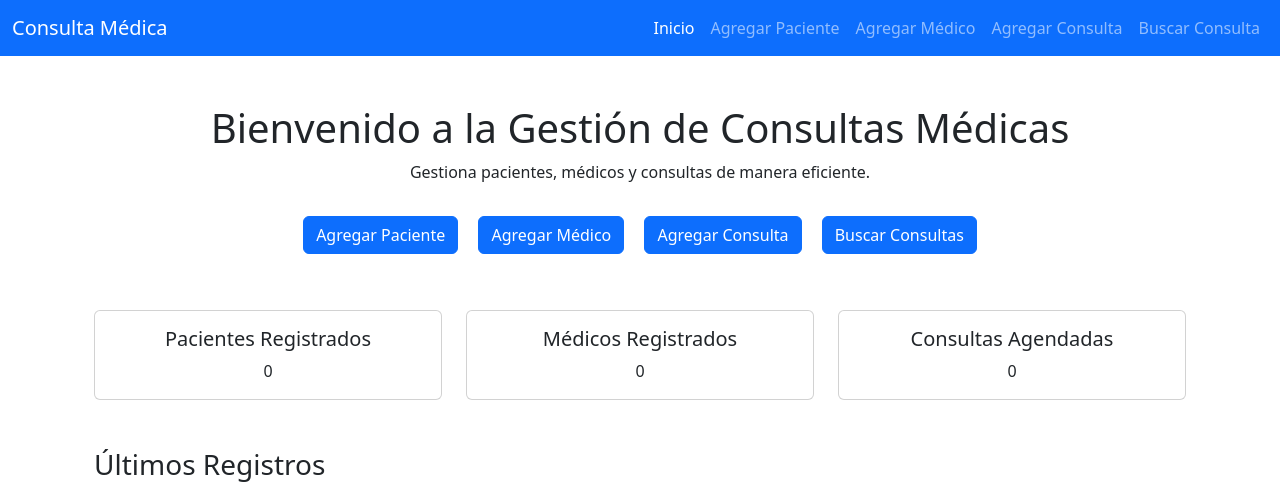
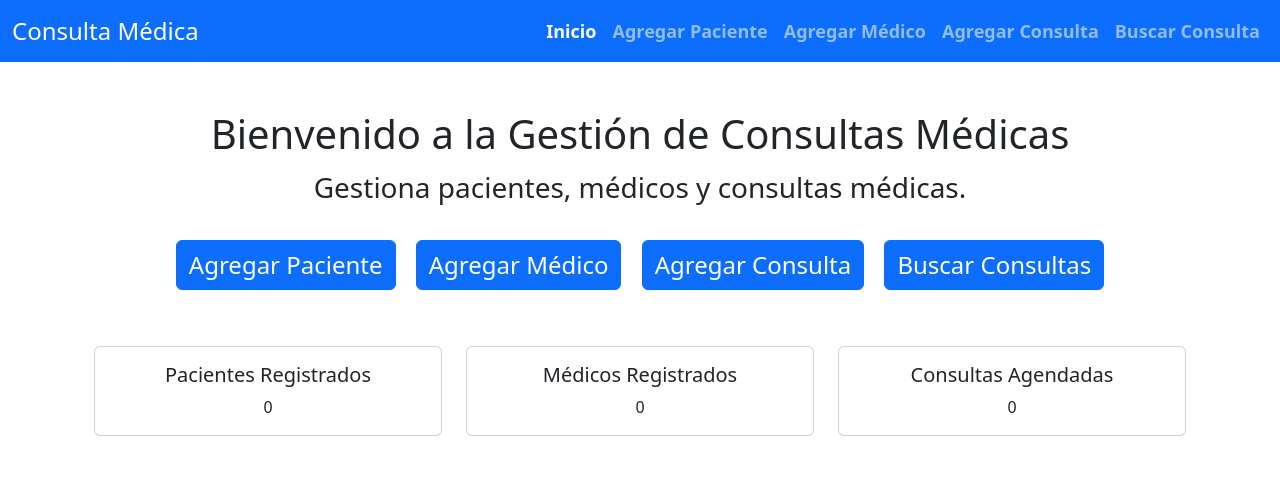
Before and after one commit to Yenniemorales/TrabajoFinal-Morales, a Django app: page / in a window 1280 px wide. Shown: the top 482 px of the page. Run offline with Django 5.2, Linux system fonts and the light colour scheme; data that the repository does not hold is empty.

Commit message:
Mejoras en la barra de navegación y ajuste de tamaños de fuente

```diff
--- a/AppConsulta/templates/AppConsulta/base.html
+++ b/AppConsulta/templates/AppConsulta/base.html
@@ -7,12 +7,26 @@
     <!-- Enlace a Bootstrap -->
     <link href="https://cdn.jsdelivr.net/npm/bootstrap@5.3.0-alpha3/dist/css/bootstrap.min.css" rel="stylesheet">
     <script src="https://cdn.jsdelivr.net/npm/bootstrap@5.3.0-alpha3/dist/js/bootstrap.bundle.min.js"></script>
+    <style>
+        /* Estilos para la barra de navegación */
+        .nav-link {
+            font-size: 18px;
+            font-weight: bold;
+        }
+
+        /* Asegura que el enlace activo mantenga el mismo tamaño */
+        .nav-link.active {
+            font-size: 18px;
+            font-weight: bold;
+            background-color: transparent;
+        }
+    </style>
 </head>
 <body>
     <!-- Menú principal con Bootstrap -->
     <nav class="navbar navbar-expand-lg navbar-dark bg-primary">
         <div class="container-fluid">
-            <a class="navbar-brand" href="{% url 'home' %}">Consulta Médica</a>
+            <a class="navbar-brand fs-4" href="{% url 'home' %}">Consulta Médica</a>
             <button class="navbar-toggler" type="button" data-bs-toggle="collapse" data-bs-target="#navbarNav" aria-controls="navbarNav" aria-expanded="false" aria-label="Toggle navigation">
                 <span class="navbar-toggler-icon"></span>
             </button>
--- a/AppConsulta/templates/AppConsulta/home.html
+++ b/AppConsulta/templates/AppConsulta/home.html
@@ -3,20 +3,20 @@
 {% block content %}
 <div class="container mt-5">
     <!-- Contenedor principal con márgenes superiores -->
-    <h1 class="text-center">Bienvenido a la Gestión de Consultas Médicas</h1>
+    <h1 class="text-center fs-1">Bienvenido a la Gestión de Consultas Médicas</h1>
     <!-- Encabezado principal centrado con un mensaje de bienvenida -->
-    <p class="text-center">Gestiona pacientes, médicos y consultas de manera eficiente.</p>
+    <p class="text-center fs-3">Gestiona pacientes, médicos y consultas médicas.</p>
     <!-- Descripción breve de la funcionalidad de la aplicación -->
 
     <div class="text-center mt-4">
         <!-- Sección de accesos rápidos con botones -->
-        <a href="{% url 'agregar_paciente' %}" class="btn btn-primary m-2">Agregar Paciente</a>
+        <a href="{% url 'agregar_paciente' %}" class="btn btn-primary m-2 fs-4">Agregar Paciente</a>
         <!-- Botón para redirigir a la funcionalidad de agregar paciente -->
-        <a href="{% url 'agregar_medico' %}" class="btn btn-primary m-2">Agregar Médico</a>
+        <a href="{% url 'agregar_medico' %}" class="btn btn-primary m-2 fs-4">Agregar Médico</a>
         <!-- Botón para redirigir a la funcionalidad de agregar médico -->
-        <a href="{% url 'agregar_consulta' %}" class="btn btn-primary m-2">Agregar Consulta</a>
+        <a href="{% url 'agregar_consulta' %}" class="btn btn-primary m-2 fs-4">Agregar Consulta</a>
         <!-- Botón para redirigir a la funcionalidad de agregar consulta -->
-        <a href="{% url 'buscar_consulta' %}" class="btn btn-primary m-2">Buscar Consultas</a>
+        <a href="{% url 'buscar_consulta' %}" class="btn btn-primary m-2 fs-4 ">Buscar Consultas</a>
         <!-- Botón para redirigir a la funcionalidad de búsqueda de consultas -->
     </div>
 
```
